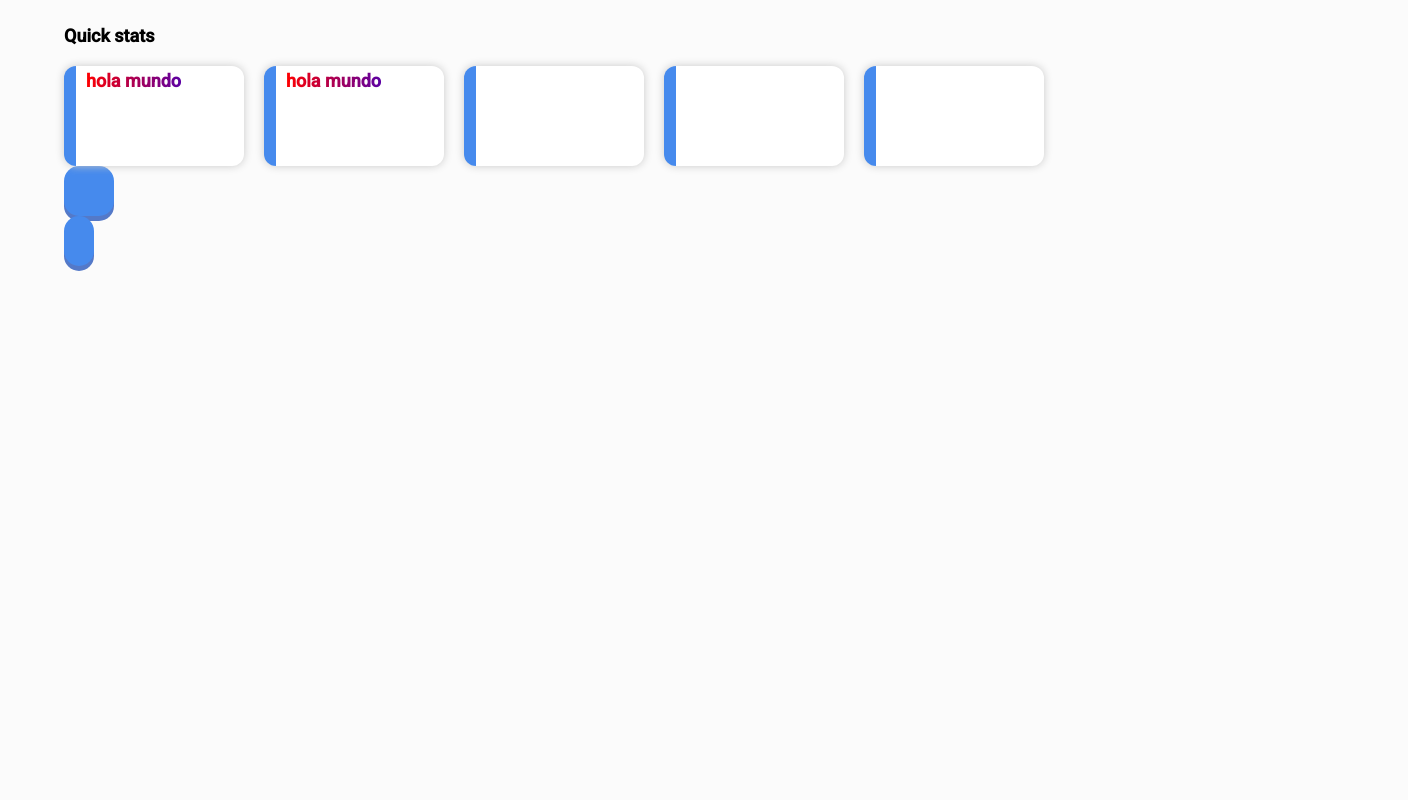
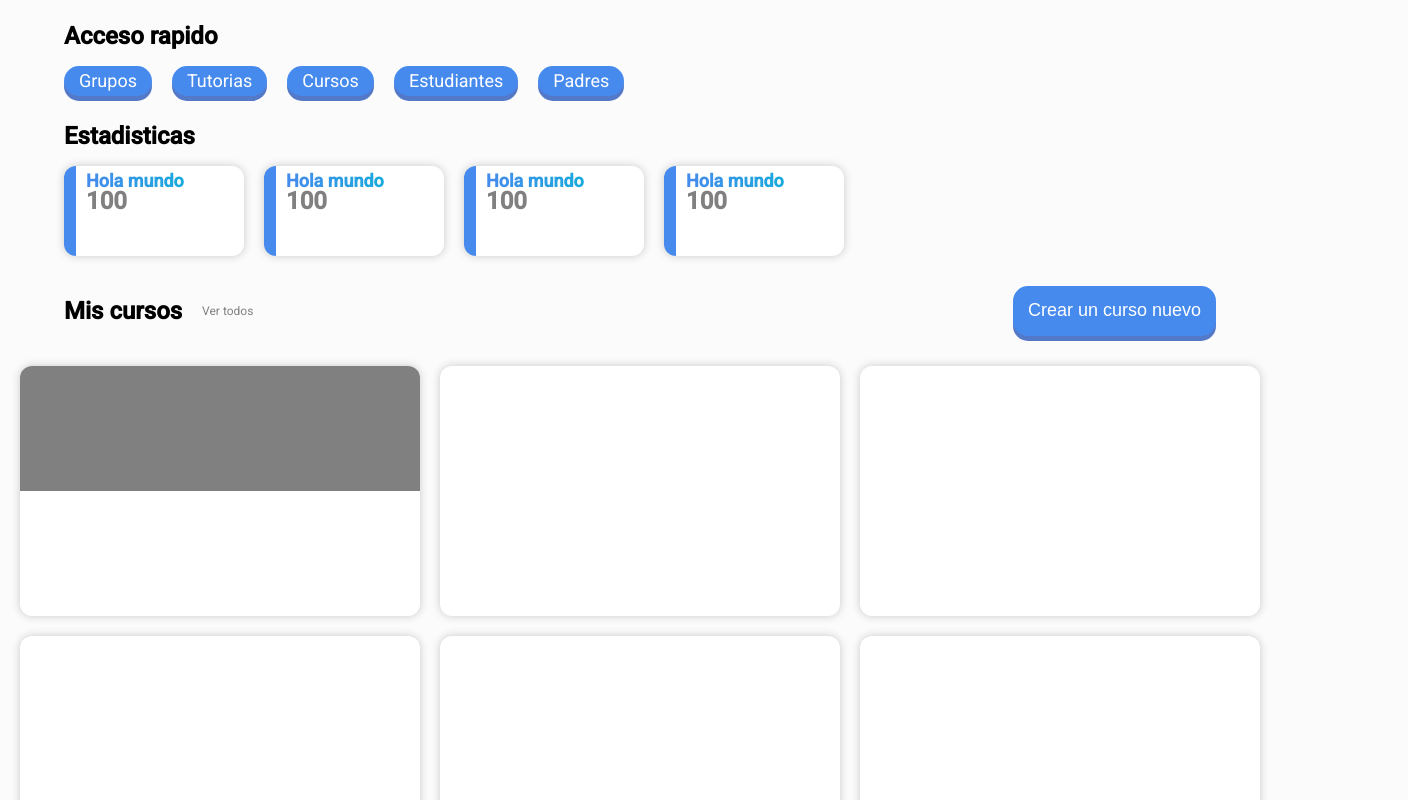
Before and after one commit to DyxBenjamin/open-school, an Angular app: page /teachers in a window 1280 px wide. Shown: the top 800 px of the page, 1408 px wide, since content can reach past the window. Built offline with nearby package versions, Linux system fonts and the light colour scheme.

Commit message:
sass gradient labels

```diff
--- a/src/app/teachers/teachers.component.html
+++ b/src/app/teachers/teachers.component.html
@@ -1,19 +1,66 @@
 <section class='teachers' >
-  <p class='medium-label' >Quick stats</p>
+  <p class='big-label' >Acceso rapido</p>
   <div class='quick-stats-container'>
-    <div class = 'small-card' ><p class='medium-label gradient-label' style='--color-1:red; --color-2:blue' >hola mundo</p></div >
-    <div class = 'small-card' ><p class='medium-label gradient-label' style='--color-1:red; --color-2:blue' >hola mundo</p></div >
-    <div class = 'small-card' ></div >
-    <div class = 'small-card' ></div >
-    <div class = 'small-card' ></div >
+    <div class = 'dynamic-wide-button-small' >
+      <p class='medium-label-light' style='color: white'>Grupos</p>
+    </div >
+    <div class = 'dynamic-wide-button-small' >
+      <p class='medium-label-light' style='color: white'>Tutorias</p>
+    </div >
+    <div class = 'dynamic-wide-button-small' >
+      <p class='medium-label-light' style='color: white'>Cursos</p>
+    </div >
+    <div class = 'dynamic-wide-button-small' >
+      <p class='medium-label-light' style='color: white'>Estudiantes</p>
+    </div >
+    <div class = 'dynamic-wide-button-small' >
+      <p class='medium-label-light' style='color: white'>Padres</p>
+    </div >
   </div>
 
-  <button class='small-icon-button'>
-  </button>
+
+  <p class='big-label' >Estadisticas</p>
+  <div class='quick-stats-container'>
+    <div class = 'small-card' >
+      <p class='medium-label gradient-label' style='--color-1:#468aed; --color-2:#00bcd4' >Hola mundo</p>
+      <p class='big-label-light' style='font-weight: bold'>100</p>
+    </div >
+    <div class = 'small-card' >
+      <p class='medium-label gradient-label' style='--color-1:#468aed; --color-2:#00bcd4' >Hola mundo</p>
+      <p class='big-label-light' style='font-weight: bold'>100</p>
+    </div >
+    <div class = 'small-card' >
+      <p class='medium-label gradient-label' style='--color-1:#468aed; --color-2:#00bcd4' >Hola mundo</p>
+      <p class='big-label-light' style='font-weight: bold'>100</p>
+    </div >
+    <div class = 'small-card' >
+      <p class='medium-label gradient-label' style='--color-1:#468aed; --color-2:#00bcd4' >Hola mundo</p>
+      <p class='big-label-light' style='font-weight: bold'>100</p>
+    </div >
+  </div>
+
+  <div class='courses-header' >
+    <div>
+      <p class='big-label' >Mis cursos</p>
+      <p class='small-label-light' >Ver todos</p>
+    </div>
+    <button class='dynamic-wide-button'>
+      Crear un curso nuevo
+    </button>
+  </div>
+
+  <div class='courses-body'>
+    <div class='medium-card' >
+      <div class='course-card-header' >
+
+      </div>
+    </div>
+    <div class='medium-card' ></div>
+    <div class='medium-card' ></div>
+    <div class='medium-card' ></div>
+    <div class='medium-card' ></div>
+    <div class='medium-card' ></div>
+  </div>
 
 
-
-  <button class='dynamic-wide-button'>
-  </button>
-
 </section>
--- a/src/app/teachers/teachers.component.scss
+++ b/src/app/teachers/teachers.component.scss
@@ -3,6 +3,7 @@
 @import '../../sass/components/buttons';
 
 .teachers{
+  box-sizing: border-box;
   height: 100vh;
   width: 100vw;
   padding: 2% 5%;
@@ -13,4 +14,31 @@
   flex-direction: row;
   gap: 20px;
   margin-top: 20px;
+  margin-bottom: 30px;
 }
+
+.courses-header{
+  display: flex;
+  flex-direction: row;
+  align-items: center;
+  justify-content: space-between;
+  gap: 20px;
+  margin-top: 20px;
+
+  div{
+    display: flex;
+    flex-direction: row;
+    align-items: center;
+    justify-content: center;
+    gap: 20px;
+    }
+}
+
+.courses-body{
+  box-sizing: border-box;
+  padding: 30px 0 ;
+  display: grid;
+  place-content: center;
+  grid-template-columns: repeat(3, 1fr);
+  gap: 20px;
+  }
--- a/src/sass/components/buttons.scss
+++ b/src/sass/components/buttons.scss
@@ -1,14 +1,12 @@
-.small-icon-button{
-  display: grid;
-  place-content: center;
-  background: #468aed;
+@mixin common-props{
   height: 50px;
-  width: 50px;
   border-radius: 15px;
   border: none;
   color: white;
   box-shadow:0 5px 0 #5479c8;
   font-size: 18px;
+  background: #468aed;
+  font-weight: 500;
 
   &:hover{
     background: #6499E5;
@@ -22,31 +20,22 @@
     }
   }
 
+.small-icon-button{
+  display: grid;
+  place-content: center;
+  width: 50px;
+  @include common-props;
+
+  }
+
 .wide-button{
   display: flex;
   flex-direction: row;
   align-items: center;
   justify-content: center;
   gap: 10px;
-  background: #468aed;
-  height: 50px;
   width: 150px;
-  border-radius: 15px;
-  border: none;
-  color: white;
-  box-shadow:0 5px 0 #5479c8;
-  font-size: 18px;
-
-  &:hover{
-    background: #6499E5;
-    box-shadow:0 5px 0 #5479c8;
-    }
-
-  &:active{
-    background: #5479c8;
-    transform: translate(0, 5px);
-    box-shadow: none;
-    }
+  @include common-props;
   }
 
 .dynamic-wide-button{
@@ -55,23 +44,17 @@
   align-items: center;
   justify-content: center;
   gap: 10px;
-  background: #468aed;
-  height: 50px;
   padding: 0 15px;
-  border-radius: 15px;
-  border: none;
-  color: white;
-  box-shadow:0 5px 0 #5479c8;
-  font-size: 18px;
+  @include common-props;
+  }
 
-  &:hover{
-    background: #6499E5;
-    box-shadow:0 5px 0 #5479c8;
-    }
-
-  &:active{
-    background: #5479c8;
-    transform: translate(0, 5px);
-    box-shadow: none;
-    }
+.dynamic-wide-button-small{
+  display: flex;
+  flex-direction: row;
+  align-items: center;
+  justify-content: center;
+  gap: 10px;
+  padding: 0 15px;
+  @include common-props;
+  height: 30px;
   }
--- a/src/sass/components/cards.scss
+++ b/src/sass/components/cards.scss
@@ -1,10 +1,41 @@
 .small-card{
   box-sizing: border-box;
   width: 180px;
-  height: 100px;
+  height: 90px;
   border-radius: 12px;
   padding: 5px 10px;
   background-color: #fff;
   box-shadow: 0 0 8px #C9C9C9;
   border-left: 12px solid #468aed;
+  overflow: hidden;
   }
+
+.medium-card{
+  box-sizing: border-box;
+  width: 400px;
+  height: 250px;
+  border-radius: 12px;
+  background-color: #fff;
+  box-shadow: 0 0 8px #C9C9C9;
+  overflow: hidden;
+  }
+
+.large-card{
+  box-sizing: border-box;
+  width: 600px;
+  height: 300px;
+  border-radius: 12px;
+  padding: 5px 10px;
+  background-color: #fff;
+  box-shadow: 0 0 8px #C9C9C9;
+  overflow: hidden;
+  }
+
+.course-card-header{
+  box-sizing: border-box;
+  background: gray;
+  height: 50%;
+  width: 100%;
+  padding: 10px;
+
+  }
--- a/src/sass/components/labels.scss
+++ b/src/sass/components/labels.scss
@@ -1,21 +1,52 @@
+@mixin label-light {
+  color: gray;
+  font-weight: 400;
+  margin: 0;
+  }
+
+@mixin label {
+  font-weight: bold;
+  margin: 0;
+  }
+
+.small-label-light {
+  font-size: 12px;
+  @include label-light;
+  }
+
+.medium-label-light {
+  font-size: 18px;
+  @include label-light;
+  }
+
+.big-label-light {
+  font-size: 24px;
+  @include label-light;
+  }
+
+.massive-label-light {
+  font-size: 32px;
+  @include label-light;
+  }
+
 .small-label{
   font-size: 12px;
-  font-weight: bold;
+  @include label;
 }
 
 .medium-label{
   font-size: 18px;
-  font-weight: bold;
+  @include label;
 }
 
 .big-label{
   font-size: 24px;
-  font-weight: bold;
+  @include label;
 }
 
 .massive-label{
   font-size: 36px;
-  font-weight: bold;
+  @include label;
 }
 
 .gradient-label{
```
